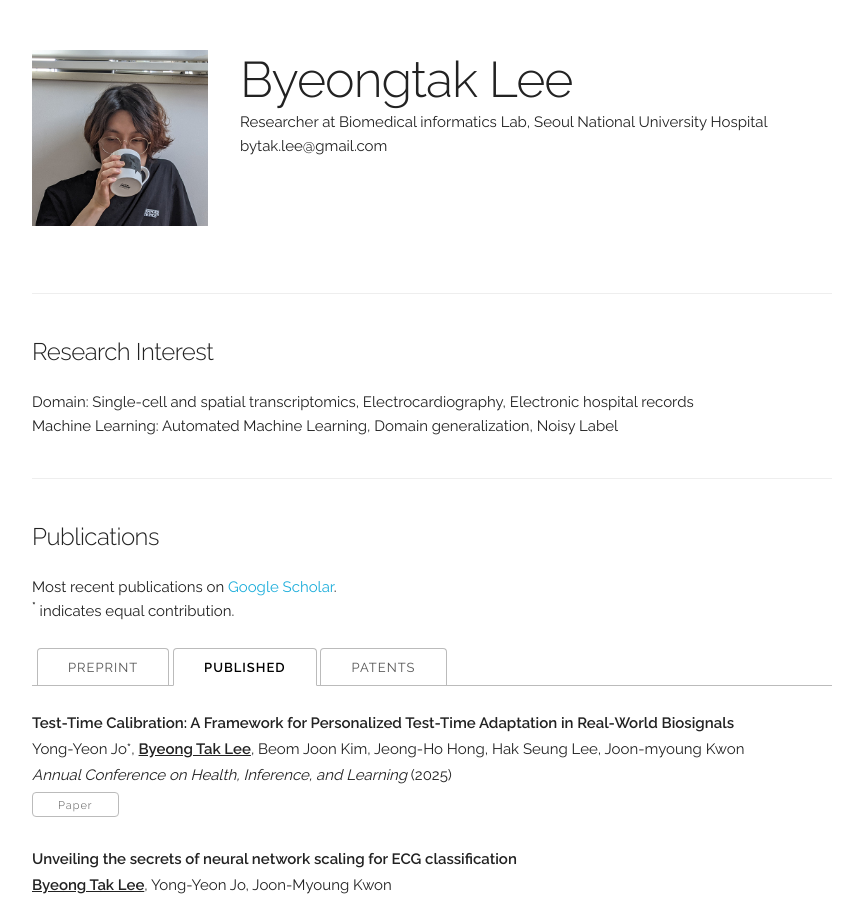
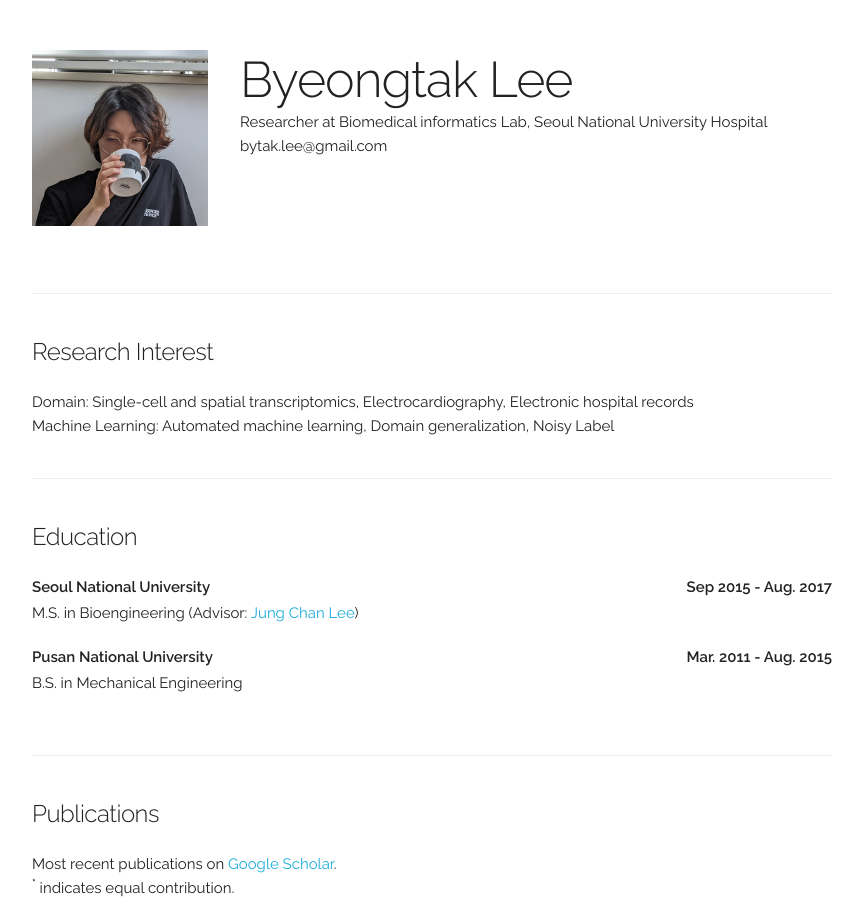
Before and after one commit to byeongtak/byeongtak.github.io, a Jekyll site: the page built from index.html, in a window 1280 px wide and 900 px high. Shown: the whole window, without its empty margins (208-1071 px from the left). Built offline with Jekyll 4.4.1, drawn with Linux system fonts in a browser that asks for light colours.

Commit message:
Update index.html

```diff
--- a/index.html
+++ b/index.html
@@ -15,12 +15,33 @@
 <div class="docs-section" id="about">
   <h5>Research Interest</h5>
 	Domain: Single-cell and spatial transcriptomics, Electrocardiography, Electronic hospital records <br>
-	Machine Learning: Automated Machine Learning, Domain generalization, Noisy Label
+	Machine Learning: Automated machine learning, Domain generalization, Noisy Label
 
 </div>
 
+
+<!-- ========== Experiment ========== -->
+<!-- <div class="docs-section" id="Experience">
+  <h5>Experience</h5>
+        <div class="paper">
+          <p class="title"><b>Seoul National University<b style="float:right;">Sep 2015 - Aug. 2017</b></b></p>
+
+          <p>M.S. in Bioengineering (Advisor: <a href="https://myriad.snu.ac.kr/" style="text-decoration: none;">Jung Chan Lee</a>)</p>
+          <p></p>
+        </div>
+
+        <div class="paper">
+          <p class="title"><b>Pusan National University<b style="float:right;">Mar. 2011 - Aug. 2015</b></b></p>
+
+          <p>B.S. in Mechanical Engineering</p>
+          <p></p>
+        </div>
+</div>
+ -->
+
+
 <!-- ========== Education ========== -->
-<!-- <div class="docs-section" id="education">
+<div class="docs-section" id="education">
   <h5>Education</h5>
         <div class="paper">
           <p class="title"><b>Seoul National University<b style="float:right;">Sep 2015 - Aug. 2017</b></b></p>
@@ -35,7 +56,7 @@
           <p>B.S. in Mechanical Engineering</p>
           <p></p>
         </div>
-</div> -->
+</div>
 
 <!-- ========== PROJECTS ========== -->
 <!-- <div class="docs-section" id="projects">
```
